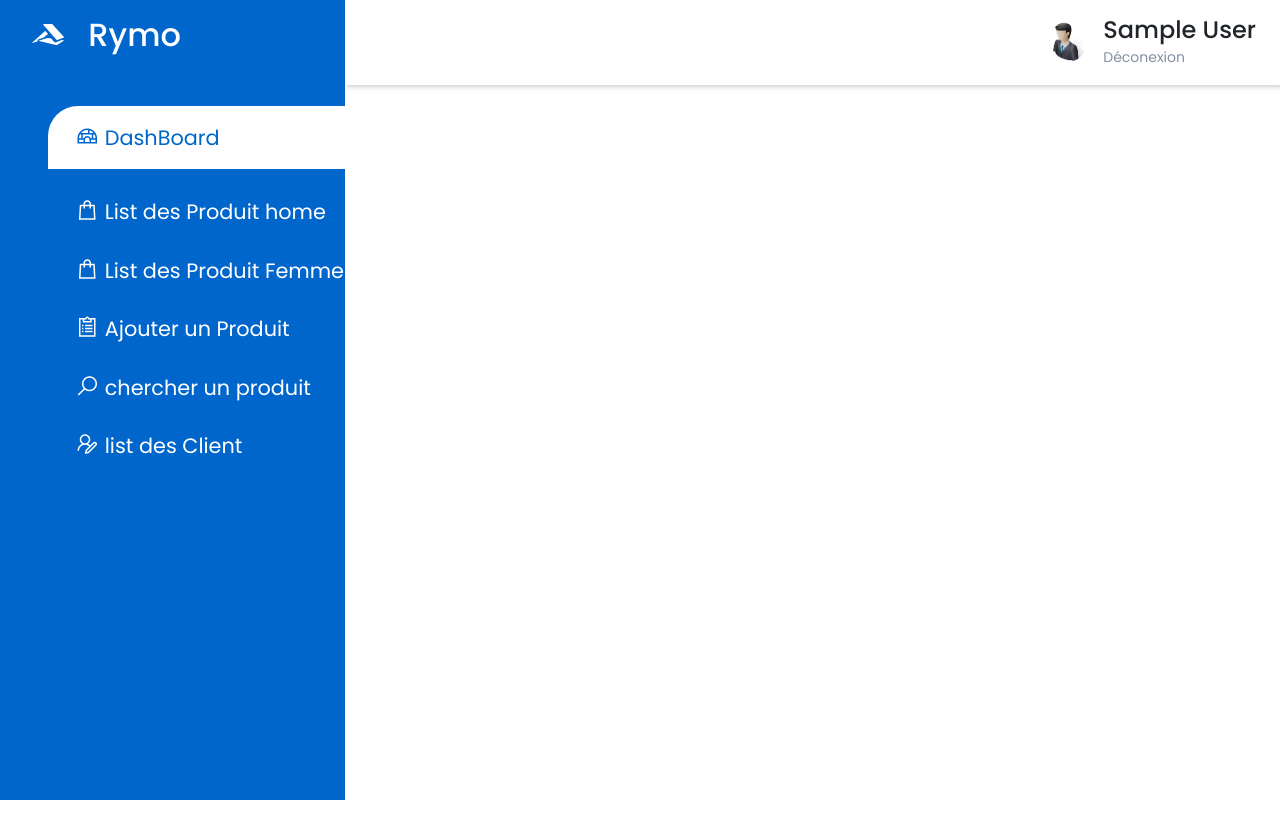
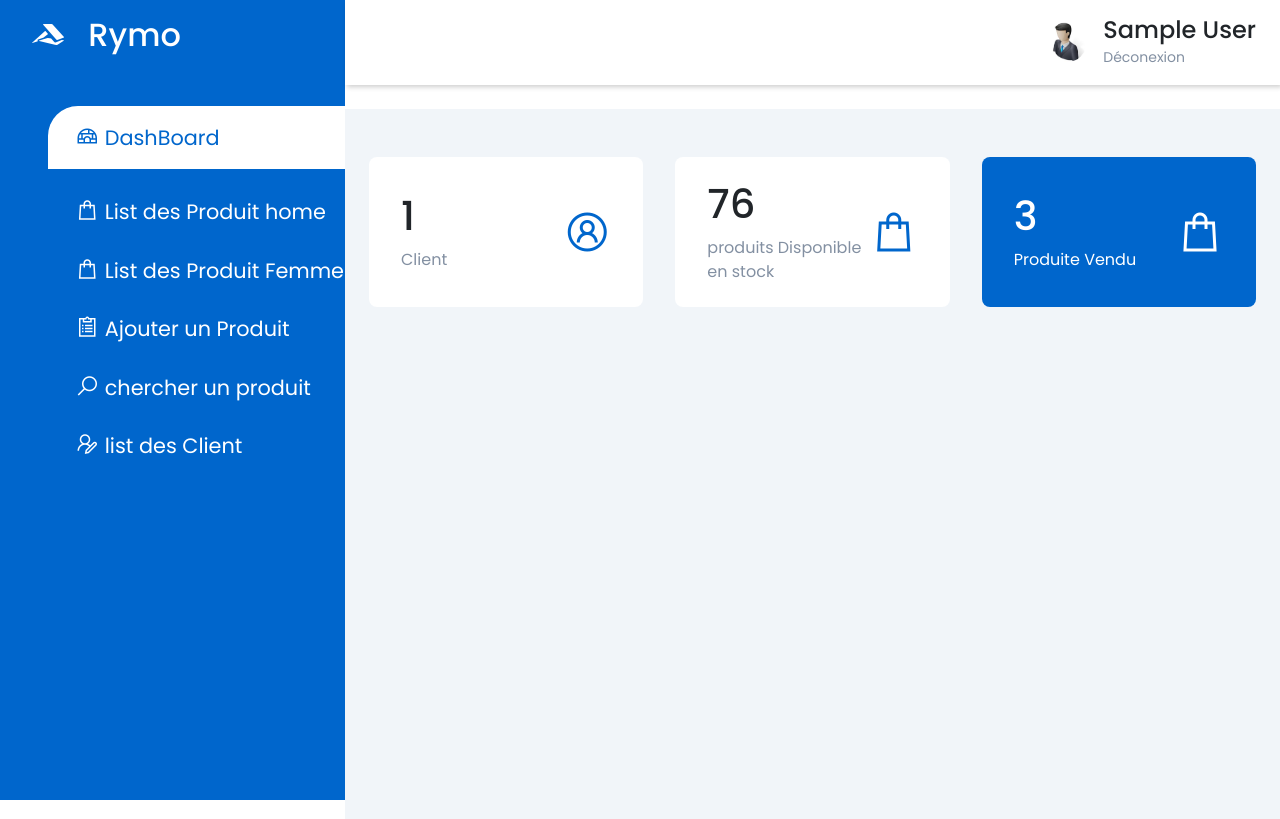
Before and after one commit to Balizi/Ecommerce_webSite, a PHP site: page /1FilRouge/ in a window 1280 px wide. Run offline with PHP 8.4, Linux system fonts and the light colour scheme; the visitor is signed in with stand-in values (Sample User, id 1); data comes from the database, SQL or seed files in the repository.

Commit message:
dashboard

```diff
--- a/admin/controllers/ProductController.php
+++ b/admin/controllers/ProductController.php
@@ -12,6 +12,18 @@ class ProductController{
     {
         $prds=Product::getProFemme();
         return $prds;
+    }
+
+    public function ProduitVendu()
+    {
+        $prv=Product::prVendu();
+        return $prv;
+    }
+
+    public function AllPr()
+    {
+        $prv=Product::allPr();
+        return $prv;
     }
 
     public function addProduct()
--- a/admin/models/Product.php
+++ b/admin/models/Product.php
@@ -7,6 +7,22 @@ class Product
         $tmp = DB::connexion()->prepare("SELECT * FROM article WHERE genre='Homme'");
         $tmp->execute();
         return $tmp->fetchAll();
+    }
+
+    public static function prVendu()
+    {
+        $tmp = DB::connexion()->prepare("SELECT * FROM commande");
+        $tmp->execute();
+        $res=$tmp->fetchAll();
+        return count($res);
+    }
+
+    public static function allPr()
+    {
+        $tmp = DB::connexion()->prepare("SELECT * FROM article");
+        $tmp->execute();
+        $res=$tmp->fetchAll();
+        return count($res);
     }
 
     public static function getProFemme()
--- a/admin/public/css/style.css
+++ b/admin/public/css/style.css
@@ -366,3 +366,49 @@ table tbody tr:nth-child(even){
 .card-body table tbody .fr form button:hover{
     text-decoration: underline;
 }
+
+
+
+/*  */
+
+
+/* ----------- */
+main {
+    margin-top: 85px;
+    padding: 2rem 1.5rem;
+    background: #f1f5f9;
+    min-height: calc(100vh - 90px);
+}
+.cards{
+    display: flex;
+    grid-template-columns: repeat(4, 1fr);
+    grid-gap: 2rem;
+    margin-top: 1rem;
+    justify-content: center;
+}
+.card-single {
+    display: flex;
+    justify-content: space-between;
+    background: #fff;
+    padding: 2rem;
+    border-radius: 8px;
+    width: 340px;
+    height: 150px;
+    align-items: center;
+}
+.card-single div:last-child span{
+    font-size: 3rem;
+    color: var(--main-color);
+}
+.card-single div:first-child span{
+    color: var(--text-grey);
+}
+.card-single:last-child{
+    background: var(--main-color);
+}
+.card-single:last-child h1,
+.card-single:last-child div:first-child span,
+.card-single:last-child div:last-child span
+{
+    color: #fff;
+}
--- a/admin/views/home.php
+++ b/admin/views/home.php
@@ -74,9 +74,7 @@
                 <div class="projects">
                     <div class="card">
                         <div class="card-header">
-                            <h3>List des Produit</h3>
-
-                            <!-- <button >Ajouter Produit <span class="las la-arrow-right"></span></button> -->
+                            <h3>List des Produite</h3>
                         </div>
 
                         <div class="card-body">
--- a/admin/views/index.php
+++ b/admin/views/index.php
@@ -1,4 +1,15 @@
-<input type="checkbox" id="nav-toggle">
+<?php
+
+    $prv=new ProductController();
+    $ProduiteVendu=$prv->ProduitVendu();
+    $ProduitsDispo=$prv->AllPr();
+
+    $clt=new ClientController();
+    $res=$clt->getClient();
+
+
+?>
+    <input type="checkbox" id="nav-toggle">
     <div class="sidebar">
         <div class="sidebar-brand">
             <h2><span class="lab la-accusoft"></span> <span>Rymo</span></h2>
@@ -63,4 +74,37 @@
             </div>
         </header>
 
+        <main>
+            <div class="cards">
+                <div class="card-single">
+                    <div>
+                        <h1><?= count($res)?></h1>
+                        <span>Client</span>
+                    </div>
+                    <div>
+                        <span class="las la-user-circle"></span>
+                    </div>
+                </div>
+                <div class="card-single">
+                    <div>
+                        <h1><?= $ProduitsDispo?></h1>
+                        <span>produits Disponible en stock</span>
+                    </div>
+                    <div>
+                        <span class="las la-shopping-bag"></span>
+                    </div>
+                </div>
+
+                <div class="card-single">
+                    <div>
+                        <h1><?=$ProduiteVendu?></h1>
+                        <span>Produite Vendu</span>
+                    </div>
+                    <div>
+                        <span class="las la-shopping-bag"></span>
+                    </div>
+                </div>
+
+            </div>
+        </main>
     </div>
--- a/admin/views/listfemme.php
+++ b/admin/views/listfemme.php
@@ -73,7 +73,7 @@
                 <div class="projects">
                     <div class="card">
                         <div class="card-header">
-                            <h3>List des Produit</h3>
+                            <h3>List des Produite</h3>
 
                             <!-- <button >Ajouter Produit <span class="las la-arrow-right"></span></button> -->
                         </div>
```
